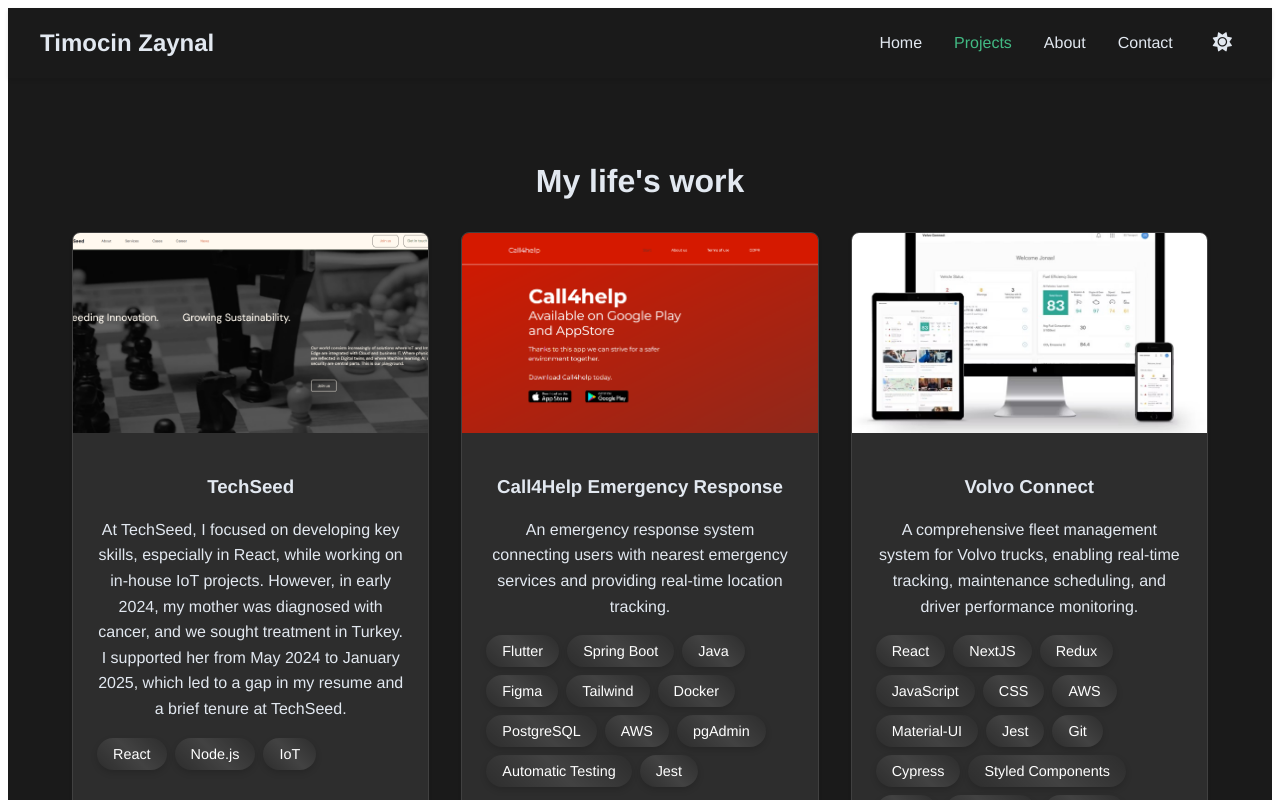
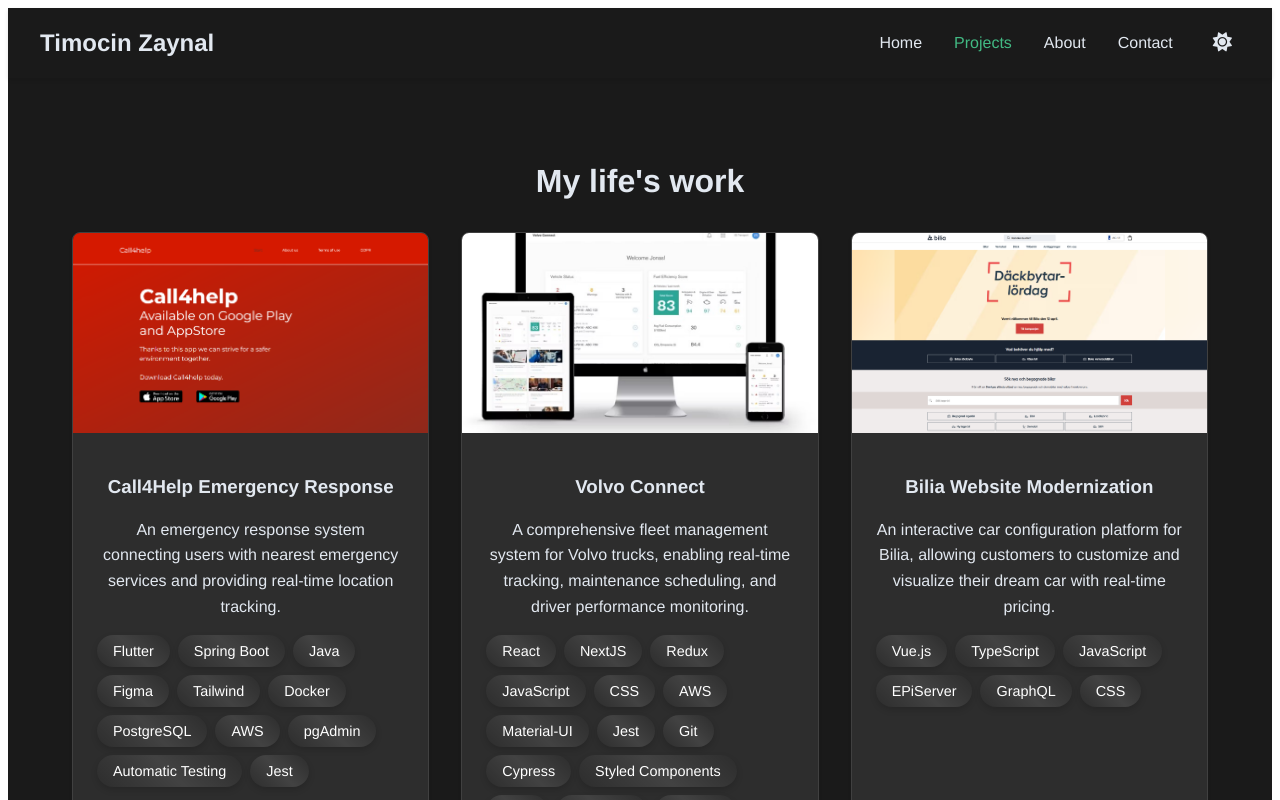
Before and after one commit to ZaynalT/myPortfolio, a Vue app: page /projects in a window 1280 px wide. Shown: the top 800 px of the page. Built offline with nearby package versions, Linux system fonts and the light colour scheme.

Commit message:
changed data

```diff
--- a/src/data/projects.js
+++ b/src/data/projects.js
@@ -7,17 +7,17 @@ import figure8 from '@/assets/images/figure8.png'
 import techSeed from '@/assets/images/techSeed.png'  // Assuming you have an image for TechSeed
 
 export const projects = [
-    {
-      id: 1,
-      title: "TechSeed",
-      description: "At TechSeed, I focused on developing key skills, especially in React, while working on in-house IoT projects. However, in early 2024, my mother was diagnosed with cancer, and we sought treatment in Turkey. I supported her from May 2024 to January 2025, which led to a gap in my resume and a brief tenure at TechSeed.",
-      image: techSeed,
-      tags: ["React", "Node.js", "IoT"],
-      github: "",
-      demo: "",
-      period: "2024 February - 2024 May",
-      fullText: "The reason for this explanation is to explain the gap I have in my resume and the reason for my short time on TechSeed.\n\nDuring my time at TechSeed, I focused on honing the skills I knew would be essential for securing an assignment as quickly as possible. I began by working on in-house IoT projects available within the company, gaining hands-on experience. As I progressed, I shifted my focus to refining my expertise in React, recognizing its dominance in the market. My goal was to build a strong portfolio by creating and showcasing projects on GitHub.\n\nIn early 2024, I received devastating news—my mother had been diagnosed with cancer. Unfortunately, no viable treatment options were available for her in Sweden, and the proposed alternatives offered little hope. As a family, we made the difficult decision to seek medical care in Turkey, where she underwent extensive surgery and treatment. My brother and I traveled with her, staying from May 2024 to January 2025 to provide support during this critical period."
-    },
+    // {
+    //   id: 1,
+    //   title: "TechSeed",
+    //   description: "At TechSeed, I focused on developing key skills, especially in React, while working on in-house IoT projects. However, in early 2024, my mother was diagnosed with cancer, and we sought treatment in Turkey. I supported her from May 2024 to January 2025, which led to a gap in my resume and a brief tenure at TechSeed.",
+    //   image: techSeed,
+    //   tags: ["React", "Node.js", "IoT"],
+    //   github: "",
+    //   demo: "",
+    //   period: "2024 February - 2024 May",
+    //   fullText: "The reason for this explanation is to explain the gap I have in my resume and the reason for my short time on TechSeed.\n\nDuring my time at TechSeed, I focused on honing the skills I knew would be essential for securing an assignment as quickly as possible. I began by working on in-house IoT projects available within the company, gaining hands-on experience. As I progressed, I shifted my focus to refining my expertise in React, recognizing its dominance in the market. My goal was to build a strong portfolio by creating and showcasing projects on GitHub.\n\nIn early 2024, I received devastating news—my mother had been diagnosed with cancer. Unfortunately, no viable treatment options were available for her in Sweden, and the proposed alternatives offered little hope. As a family, we made the difficult decision to seek medical care in Turkey, where she underwent extensive surgery and treatment. My brother and I traveled with her, staying from May 2024 to January 2025 to provide support during this critical period."
+    // },
     {
       id: 2,
       title: "Call4Help Emergency Response",
```
